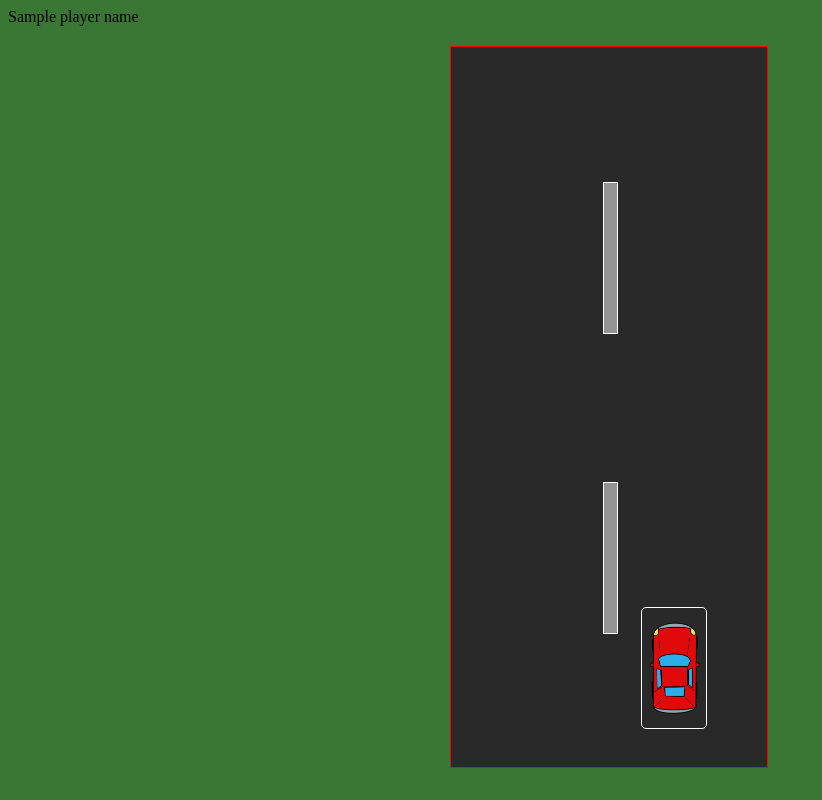
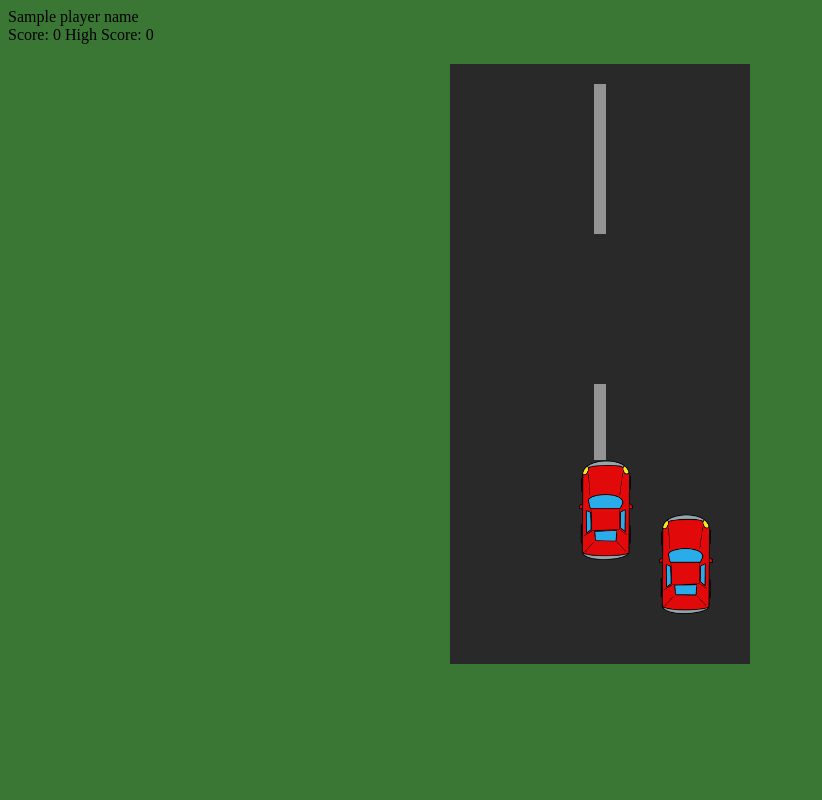
Before and after one commit to Kattkovacs/javascript-game-drivers, a Flask app: template templates/game.html in a window 1280 px wide. Shown: the whole page, without its empty margins (0-822 px from the left). Run offline with Flask 2, Linux system fonts and the light colour scheme; the template is opened without the code that fills it: most values are stand-ins (such as "Sample title", 1, 10 or a date in 2020).

Commit message:
car placement

```diff
--- a/static/css/style.css
+++ b/static/css/style.css
@@ -2,15 +2,15 @@
     background-color: #3A7734;
 }
 
-.road {
+#road {
     position: relative;
-    height: 90vh;
-    width: 25%;
+    height: 600px;
+    width: 300px;
     left: 35%;
     margin-top: 20px;
     background-color: #292929;
-    overflow: hidden;
-    border: red 1px solid;
+    /*overflow: hidden;*/
+    /*border: red 1px solid;*/
 }
 
 .line{
@@ -19,42 +19,80 @@
     width: 4%;
     margin-left: 48%;
     background: rgba(255, 255, 255, 0.5);
-    border: yellow 1px solid;
+    /*border: yellow 1px solid;*/
 }
 
 #line-1{
     top: -150px;
-    border: white 1px solid;
+    /*border: white 1px solid;*/
 }
 
 #line-2{
     top: 150px;
-    border: white 1px solid;
+    /*border: white 1px solid;*/
 }
 
 #line-3{
     top: 450px;
-    border: white 1px solid;
+    /*border: white 1px solid;*/
 }
 
 #player {
-    /*background: url("/static/img/red_car.png");*/
     position: absolute;
     background: url('/static/img/red_car.png');
     background-position: center;
-    margin-left: 60%;
+    margin-left: 200px;
     background-repeat: no-repeat;
     background-size: 100%;
-    margin-top: 70vh;
-    border: white 1px solid;
+    margin-top: 450px;
+    /*border: white 1px solid;*/
 }
-
 
 .car{
     position: absolute;
-    height: 15vh;
-    width: 5vw;
+    height: 100px;
+    width: 70px;
     border-radius: 5px;
-    ox-shadow: 0px 1px 8px 0px black;
-    border: brown 1px solid;
+    /*box-shadow: 0px 1px 8px 0px black;*/
+    /*border: brown 1px solid;*/
 }
+
+#car-1{
+    position: absolute;
+    background: url('/static/img/red_car.png');
+    background-position: center;
+    background-repeat: no-repeat;
+    background-size: 100%;
+    top: 0px;
+    left: 40%;
+    background-color: #292929;
+}
+#car-2{
+    background: url('/static/img/orange.png');
+    background-position: center;
+    background-repeat: no-repeat;
+    background-size: 100%;
+    top: -200px;
+    left: 40%;
+    background-color: #292929;
+}
+#car-3{
+    background: url('/static/img/green.png');
+    background-position: center;
+    background-repeat: no-repeat;
+    background-size: 100%;
+    top: -350px;
+    left: 50%;
+    background-color: #292929;
+}
+
+#score_div{
+    position: absolute;
+    margin-top: 20%;
+    margin-left: 10%;
+    font-size: 35px;
+    background-color: white;
+    color: #454545;
+    padding: 10px;
+    box-shadow: 4px 4px 0px 1px #808080;
+}
--- a/static/js/game.js
+++ b/static/js/game.js
@@ -1,6 +1,13 @@
 let animId;
-let gameOver;
+let gameOver = false;
+let scoreCounter = 0;
+let score = document.querySelector('#score');
+let speed = 1;
+let lineSpeed = 5;
 let moveLeft;
+let moveRight;
+let moveUP;
+let moveDown;
 
 // function getStyle(selector) {
 //     const elem = document.querySelector(selector);
@@ -8,51 +15,83 @@
 //     return style;
 // }
 
-function myMove(line) {
+function lineMove(line) {
     const elem = document.querySelector(line);
     const style = getComputedStyle(elem);
-    let line_current_top = parseInt(style.top);
-    if (line_current_top > 600) {
-            line_current_top = -300;
+    let lineCurrentTop = parseInt(style.top);
+    if (lineCurrentTop > 600) {
+            lineCurrentTop = -300;
         }
-        elem.style.top = String(line_current_top + 3) + 'px';
+        elem.style.top = String(lineCurrentTop + lineSpeed) + 'px';
 }
+
+function carMove(car) {
+    const elem = document.querySelector(car);
+    const style = getComputedStyle(elem);
+        let carCurrentTop = parseInt(style.top);
+        if (carCurrentTop > 600) { //road.height
+            carCurrentTop = -300;
+            // let carLeft = parseInt(Math.random() * (300 - 70)); //road.width - car.width
+            // elem.style.left = String(carLeft) + 'px';
+        }
+        elem.style.top = String(carCurrentTop + speed) + 'px';
+    }
 
 function left() {
     const elem = document.querySelector('#player');
     const style = getComputedStyle(elem);
     let leftPosition = parseInt(style.left);
     if (gameOver === false && leftPosition > 0) {
-        elem.style.left = String(leftPosition -5 ) + 'px';
+        elem.style.left = String(leftPosition - 5) + 'px';
         moveLeft = requestAnimationFrame(left);
     }
 }
 
 function right() {
-    if (gameOver === false && parseInt(car.css('left')) < container_width - car_width) {
-        car.css('left', parseInt(car.css('left')) + 5);
-        move_right = requestAnimationFrame(right);
+    const elem = document.querySelector('#player');
+    const style = getComputedStyle(elem);
+    let leftPosition = parseInt(style.left);
+    if (gameOver === false && leftPosition < 300 - 70) { //road.width - car.width
+        elem.style.left = String(leftPosition + 5) + 'px';
+        moveRight = requestAnimationFrame(right);
     }
 }
 
 function up() {
-    if (gameOver === false && parseInt(car.css('top')) > 0) {
-        car.css('top', parseInt(car.css('top')) - 3);
-        move_up = requestAnimationFrame(up);
+    const elem = document.querySelector('#player');
+    const style = getComputedStyle(elem);
+    let topPosition = parseInt(style.top);
+    if (gameOver === false && topPosition > 0) {
+        elem.style.top = String(topPosition - 3) + 'px';
+        moveUP = requestAnimationFrame(up);
     }
 }
 
 function down() {
-    if (gameOver === false && parseInt(car.css('top')) < container_height - car_height) {
-        car.css('top', parseInt(car.css('top')) + 3);
-        move_down = requestAnimationFrame(down);
+    const elem = document.querySelector('#player');
+    const style = getComputedStyle(elem);
+    let topPosition = parseInt(style.top);
+    if (gameOver === false && topPosition < 600 - 100) { //container.height - car.height
+        elem.style.top = String(topPosition + 3) + 'px';
+        moveDown = requestAnimationFrame(down);
     }
 }
 
 function repeat() {
-    myMove('#line-1');
-    myMove('#line-2');
-    myMove('#line-3');
+    scoreCounter ++;
+    if (scoreCounter % 500 === 0) {
+            // speed++;
+            lineSpeed++;
+        }
+    // if (scoreCounter % 20 == 0) {
+    //         score.text = parseInt(score.text()) + 1);
+    //     }
+    carMove('#car-1');
+    // carMove('#car-2');
+    // carMove('#car-3');
+    lineMove('#line-1');
+    lineMove('#line-2');
+    lineMove('#line-3');
     animId = requestAnimationFrame(repeat);
 }
 
--- a/templates/game.html
+++ b/templates/game.html
@@ -8,12 +8,20 @@
 </head>
 <body>
 {{ player_name }}
-<div class="road" id="road-container">
+<div id="score-div">
+    Score: <span id="score">0</span>
+    High Score: <span id="high-score">0</span>
+</div>
+<div id="road">
     <div id="line-1" class="line"></div>
     <div id="line-2" class="line"></div>
     <div id="line-3" class="line"></div>
 
-    <div class="car" id="player"></div>
+    <div id="player" class="car"></div>
+    <div id="car-1" class="car">
+{#    <div id="car-2" class="car">#}
+{#    <div id="car-3" class="car">#}
+
 
 </div>
 
```
